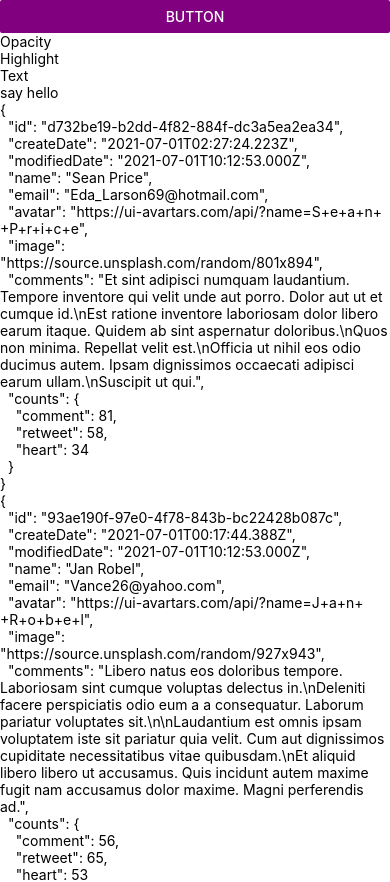
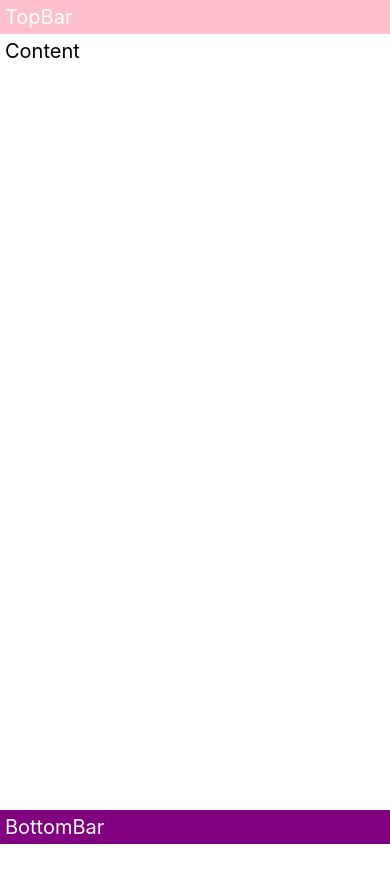
Before and after one commit to marvelopers/react-native-ts, a React Native app in the folder ch01/: screen / in a window 390 px wide. Shown: the top 882 px of the page. After the commit the page ends 844 px from the top, so only its background shows below. Built offline with nearby package versions, Linux system fonts and the light colour scheme.

Commit message:
스타일 추가

```diff
--- a/ch01/App.tsx
+++ b/ch01/App.tsx
@@ -1,17 +1,27 @@
 import React from 'react';
-import { SafeAreaView, ScrollView } from 'react-native';
+import { SafeAreaView, ScrollView, StyleSheet } from 'react-native';
 import Person from './src/screens/Person';
 import * as Data from './src/data';
 import Event from './src/screens/Event';
+import TopBar from './src/screens/TopBar';
+import Content from './src/screens/Content';
+import BottomBar from './src/screens/BottomBar';
 
 const people = Data.makeArray(10).map(Data.createRandomPerson);
 
 export default function App() {
   const children = people.map(person => <Person key={person.id} person={person} />);
   return (
-    <SafeAreaView>
-      <Event />
-      <ScrollView>{children}</ScrollView>
+    <SafeAreaView style={Styles.flex}>
+      <TopBar />
+      <Content />
+      <BottomBar />
+      {/* <Event />
+      <ScrollView>{children}</ScrollView> */}
     </SafeAreaView>
   );
 }
+
+const Styles = StyleSheet.create({
+  flex: { flex: 1, backgroundColor: 'skyblue' },
+});
--- /dev/null
+++ b/ch01/src/screens/BottomBar.tsx
@@ -0,0 +1,18 @@
+import React from 'react';
+import { View, Text, StyleSheet } from 'react-native';
+
+const title = 'BottomBar';
+const BottomBar = () => {
+  return (
+    <View style={[Styles.view]}>
+      <Text style={[Styles.text]}>{title}</Text>
+    </View>
+  );
+};
+
+export default BottomBar;
+
+const Styles = StyleSheet.create({
+  view: { padding: 5, backgroundColor: 'purple' },
+  text: { fontSize: 20, color: 'white' },
+});
--- /dev/null
+++ b/ch01/src/screens/Content.tsx
@@ -0,0 +1,18 @@
+import React from 'react';
+import { View, Text, StyleSheet } from 'react-native';
+
+const title = 'Content';
+const Content = () => {
+  return (
+    <View style={[Styles.view]}>
+      <Text style={[Styles.text]}>{title}</Text>
+    </View>
+  );
+};
+
+export default Content;
+
+const Styles = StyleSheet.create({
+  view: { flex: 1, height: '100%', padding: 5, backgroundColor: 'white' },
+  text: { fontSize: 20, color: 'black' },
+});
--- /dev/null
+++ b/ch01/src/screens/TopBar.tsx
@@ -0,0 +1,18 @@
+import React from 'react';
+import { View, Text, StyleSheet } from 'react-native';
+
+const title = 'TopBar';
+const TopBar = () => {
+  return (
+    <View style={[Styles.view]}>
+      <Text style={[Styles.text]}>{title}</Text>
+    </View>
+  );
+};
+
+export default TopBar;
+
+const Styles = StyleSheet.create({
+  view: { padding: 5, backgroundColor: 'pink' },
+  text: { fontSize: 20, color: 'white' },
+});
```
Also changed, not shown: ch01/react-native.config.js (added, +7 -0 lines), ch01/src/copy/CopyMe.tsx (added, +19 -0 lines).
